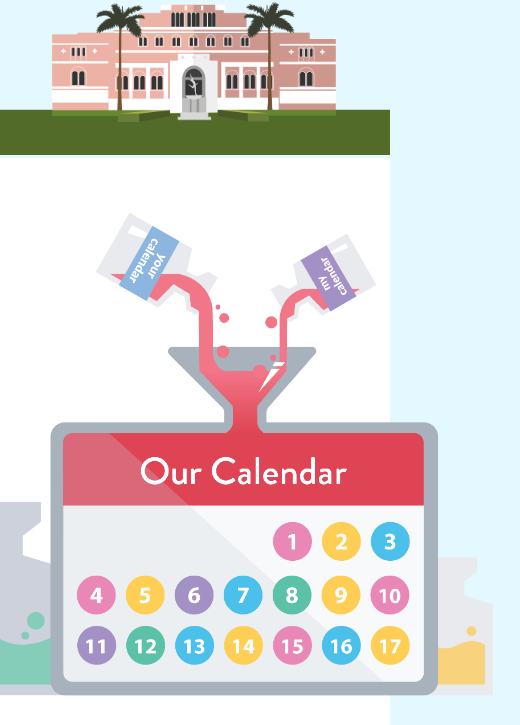
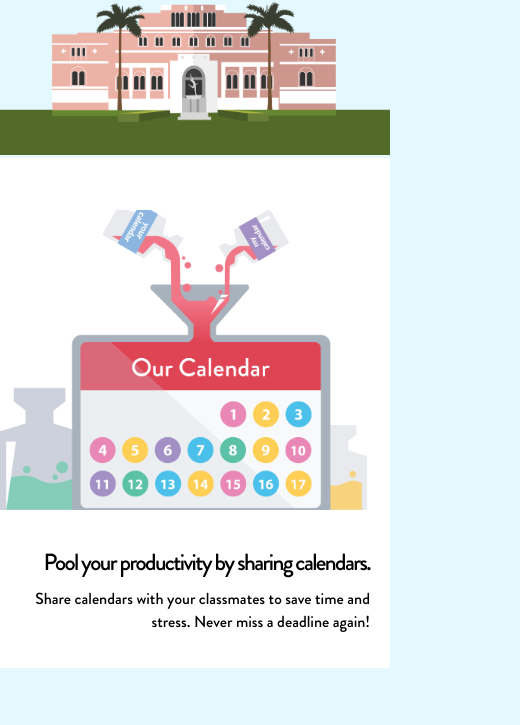
Before and after one commit to zacharyg/docket-landing, a plain HTML site: page index.html in a window 390 px wide. Shown: the part 119-844 px from the top of the page, 520 px wide, since content can reach past the window. Drawn offline with Linux system fonts and the light colour scheme.

Commit message:
fixed page one mobile bug

```diff
--- a/css/custom.css
+++ b/css/custom.css
@@ -254,6 +254,14 @@ li {
 
 /*MEDIA QUERY*/
 @media only screen and (max-width : 640px) {
+    .pool-image{
+
+        height:300px;
+        width:400px;
+        margin-left:-35px;
+        margin-bottom:-50px;
+
+    }
 
     header {
 
```
